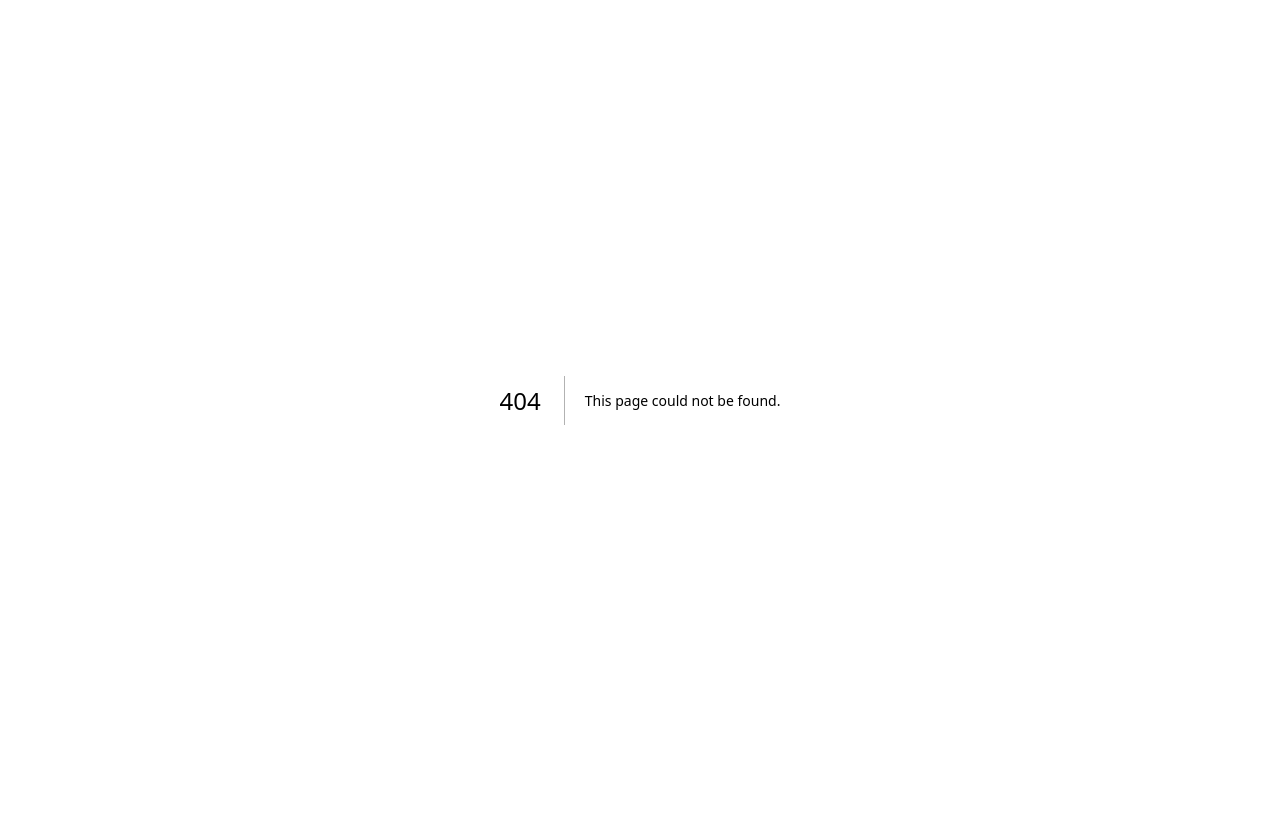
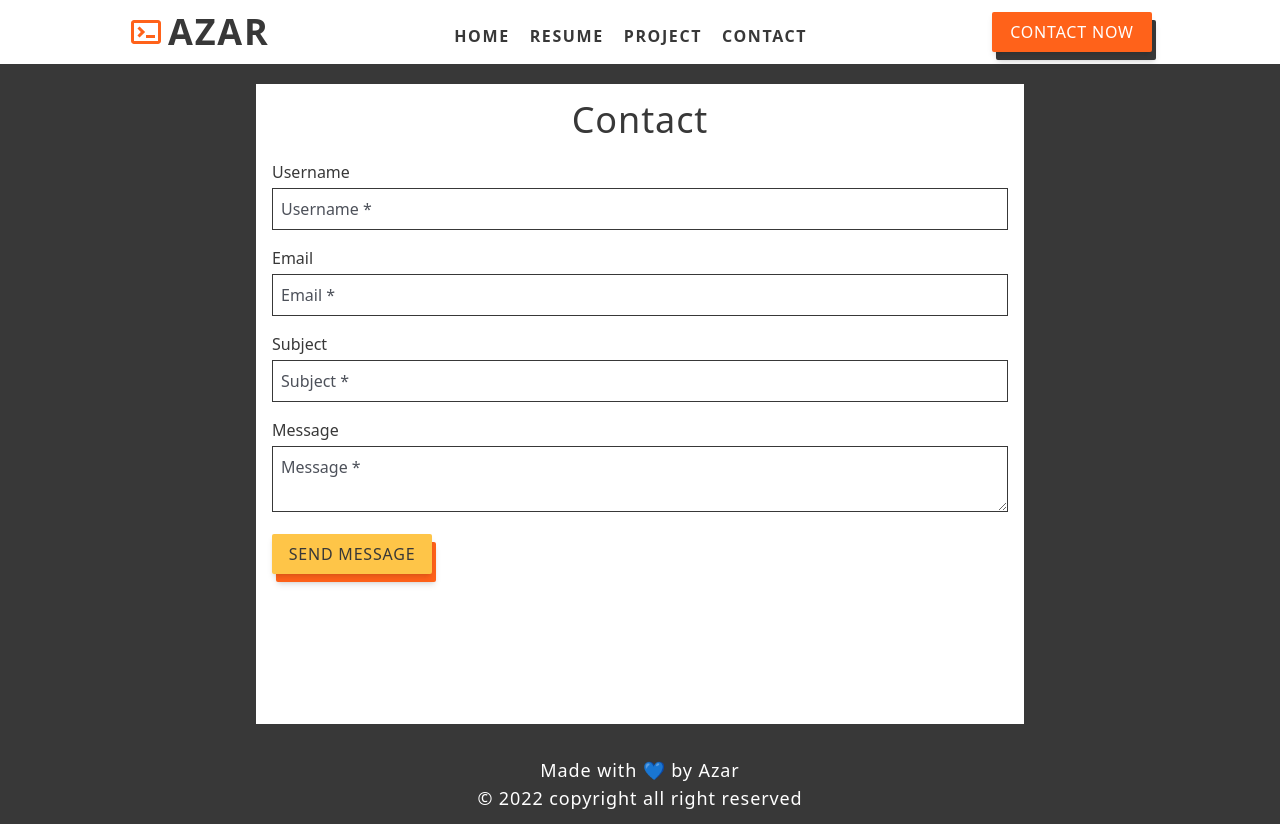
Before and after one commit to azarnuzy/Azar-Personal-Site, a Next.js app: page /contact in a window 1280 px wide. Before the commit this address had no page. Before the commit the page ends 800 px from the top, so only its background shows below. Built offline with nearby package versions, Linux system fonts and the light colour scheme.

Commit message:
add: contact page

```diff
--- a/package.json
+++ b/package.json
@@ -9,6 +9,7 @@
     "lint": "next lint"
   },
   "dependencies": {
+    "@emailjs/browser": "^3.11.0",
     "@next/font": "13.4.4",
     "@types/node": "20.2.5",
     "@types/react": "18.2.7",
@@ -19,6 +20,7 @@
     "react": "18.2.0",
     "react-dom": "18.2.0",
     "react-icons": "^4.9.0",
+    "sweetalert2": "^11.7.10",
     "typescript": "5.0.4"
   },
   "devDependencies": {
--- /dev/null
+++ b/pages/contact/index.tsx
@@ -0,0 +1,148 @@
+import React, { useRef, useState } from 'react'
+import emailjs from '@emailjs/browser'
+import Swal from 'sweetalert2'
+import MainLayout from '@/layouts/MainLayout'
+
+const Contact = () => {
+  const form = useRef<HTMLFormElement>(null)
+  const [userName, setUsername] = useState<string>()
+  const [email, setEmail] = useState<string>()
+  const [subject, setSubject] = useState<string>()
+  const [message, setMessage] = useState<string>()
+  window.scrollTo(0, 0)
+  const sendEmail = (e: React.FormEvent<HTMLFormElement>) => {
+    e.preventDefault()
+
+    const serviceId: string | undefined = process.env
+      .NEXT_PUBLIC_SERVICE_ID_EMAILJS as string
+    const template: string | undefined = process.env
+      .NEXT_PUBLIC_TEMPLATE_EMAILJS as string
+    const publicKey: string | undefined = process.env
+      .NEXT_PUBLIC_PUBLIC_KEY_EMAILJS as string
+
+    emailjs.sendForm(serviceId, template, form.current as any, publicKey).then(
+      (result) => {
+        console.log(result.text)
+        Swal.fire({
+          title: 'Message has been sent successfully',
+          showConfirmButton: false,
+          icon: 'success',
+          timer: 1500,
+          timerProgressBar: true,
+          customClass: {
+            container: 'container-swal',
+            title: 'text-swal',
+            icon: 'text-swal',
+          },
+        })
+        setEmail('')
+        setMessage('')
+        setSubject('')
+        setUsername('')
+      },
+      (error) => {
+        console.log(error.text)
+      }
+    )
+  }
+  return (
+    <MainLayout>
+      <div className='mt-16'>
+        <div className='relative z-0 bg-dark-gray w-full flex justify-center h-[100%] p-5 md:h-[85vh]'>
+          <div className='bg-white max-w-3xl flex-grow p-4'>
+            <h2 className='text-center tracking-wide  mb-2 mx-5 font-medium text-4xl text-dark-gray'>
+              Contact
+            </h2>
+            <form
+              ref={form}
+              className='mt-5'
+              onSubmit={sendEmail}
+            >
+              <div className='mb-3'>
+                <label
+                  htmlFor='username'
+                  className='text-dark-gray '
+                >
+                  Username
+                </label>
+                <input
+                  value={userName}
+                  onChange={(e) => setUsername(e.target.value)}
+                  type='text'
+                  id='username'
+                  name='user_name'
+                  className='w-full p-2 my-1 placeholder:text-dark-gray-2 border-1 border border-solid border-dark-gray focus:border-2'
+                  placeholder='Username *'
+                  required
+                />
+              </div>
+              <div className='mb-3'>
+                <label
+                  htmlFor='email'
+                  className='text-dark-gray '
+                >
+                  Email
+                </label>
+                <input
+                  value={email}
+                  onChange={(e) => setEmail(e.target.value)}
+                  type='email'
+                  id='email'
+                  name='user_email'
+                  className='w-full p-2 my-1 placeholder:text-dark-gray-2 border-1 border border-solid border-dark-gray focus:border-2'
+                  placeholder='Email *'
+                  required
+                />
+              </div>
+              <div className='mb-3'>
+                <label
+                  htmlFor='subject'
+                  className='text-dark-gray '
+                >
+                  Subject
+                </label>
+                <input
+                  value={subject}
+                  onChange={(e) => setSubject(e.target.value)}
+                  type='text'
+                  id='subject'
+                  name='subject'
+                  className='w-full p-2 my-1 placeholder:text-dark-gray-2 border-1 border border-solid border-dark-gray focus:border-2'
+                  placeholder='Subject *'
+                  required
+                />
+              </div>
+              <div className='mb-3'>
+                <label
+                  htmlFor='message'
+                  className='text-dark-gray '
+                >
+                  Message
+                </label>
+                <textarea
+                  value={message}
+                  onChange={(e) => setMessage(e.target.value)}
+                  name='message'
+                  className='w-full p-2 my-1 placeholder:text-dark-gray-2 border-1 border border-solid border-dark-gray focus:border-2'
+                  placeholder='Message *'
+                  required
+                />
+              </div>
+              <div className='relative transform w-full flex justify-start mb-20 group text-md'>
+                <button
+                  type='submit'
+                  className='absolute z-10 w-40 h-10 flex justify-center py-2 bg-soft-yellow hover:text-white text-dark-gray rounded-sm tracking-wider shadow-md group-hover:bg-orange-red transition duration-300 ease-in-out'
+                >
+                  SEND MESSAGE
+                </button>
+                <button className='absolute z-0 top-2 translate-x-1 w-40 h-10 flex justify-center py-2 bg-orange-red text-white rounded-sm tracking-wider shadow-md group-hover:bg-soft-yellow transition duration-300 ease-in-out'></button>
+              </div>
+            </form>
+          </div>
+        </div>
+      </div>
+    </MainLayout>
+  )
+}
+
+export default Contact
```
Also changed, not shown: 1 other file (tests, documents, lock files or other folders).
